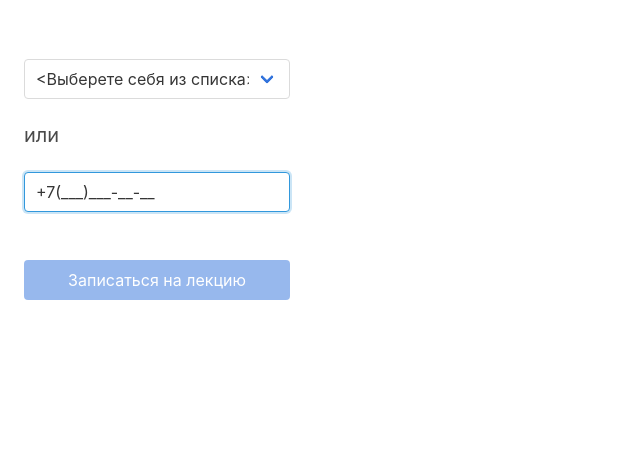
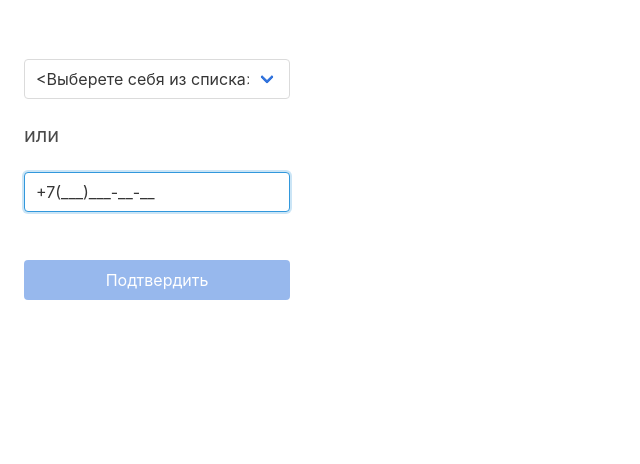
Before and after one commit to Evgenia131094/Fogstream_project, a Django app: template fogstream_studying_root/templates/fogstream_studying_root/qr_read_view.html in a window 1280 px wide. Shown: the part 37-501 px from the top of the page, without its empty margins (0-640 px from the left). Run offline with Django 3.2, Linux system fonts and the light colour scheme; the template is opened without the code that fills it, so the values that code supplies are empty.

Commit message:
Update qr_read_view.html

```diff
--- a/fogstream_studying_root/templates/fogstream_studying_root/qr_read_view.html
+++ b/fogstream_studying_root/templates/fogstream_studying_root/qr_read_view.html
@@ -52,7 +52,7 @@
 
             <div class="column" id="callback"></div>
             <div class="column">
-                <div class="button is-link med_width" disabled="true" id="reg_on_lecture">Записаться на лекцию</div>
+                <div class="button is-link med_width" disabled="true" id="reg_on_lecture">Подтвердить</div>
             </div>
 
     </form>
```
